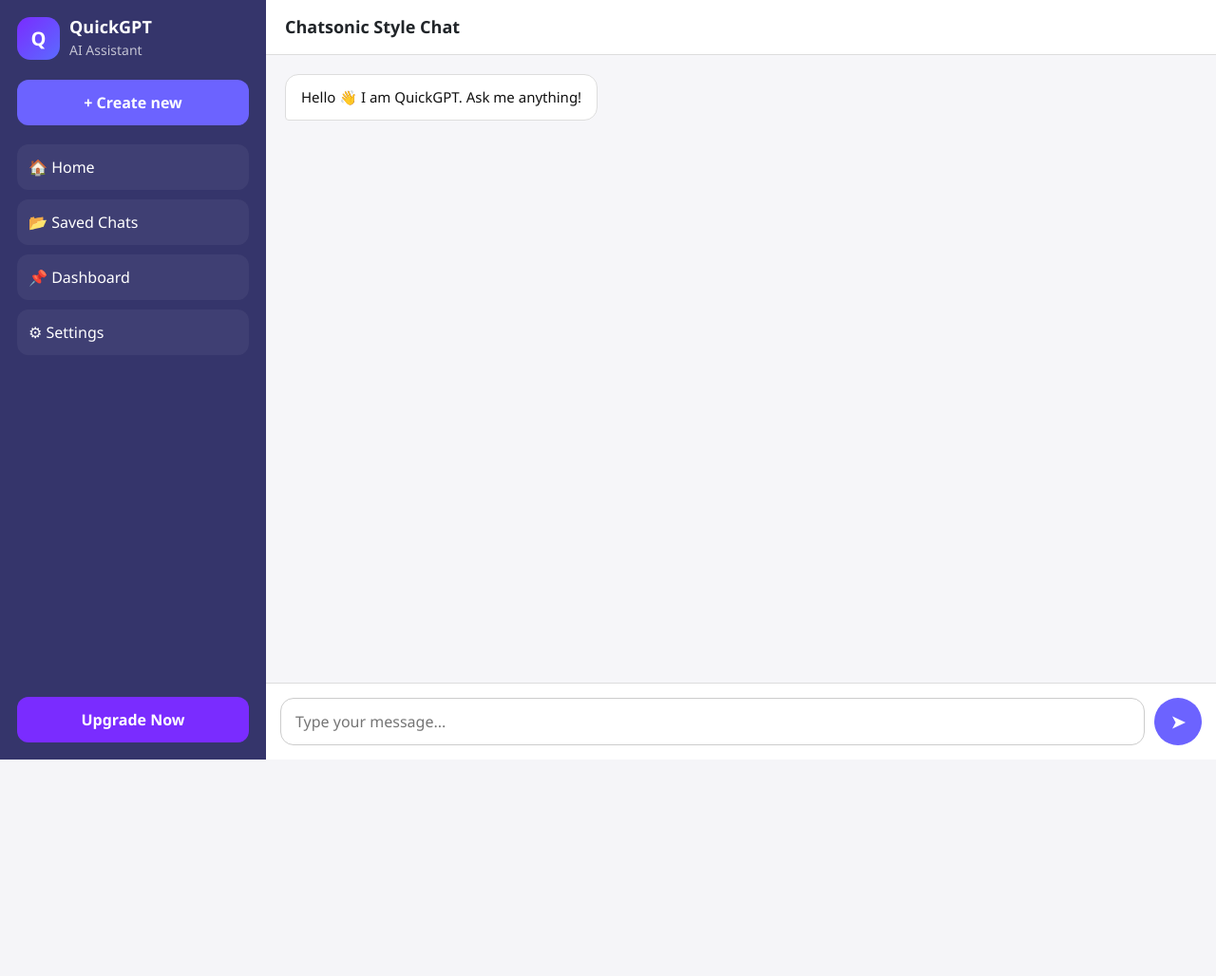
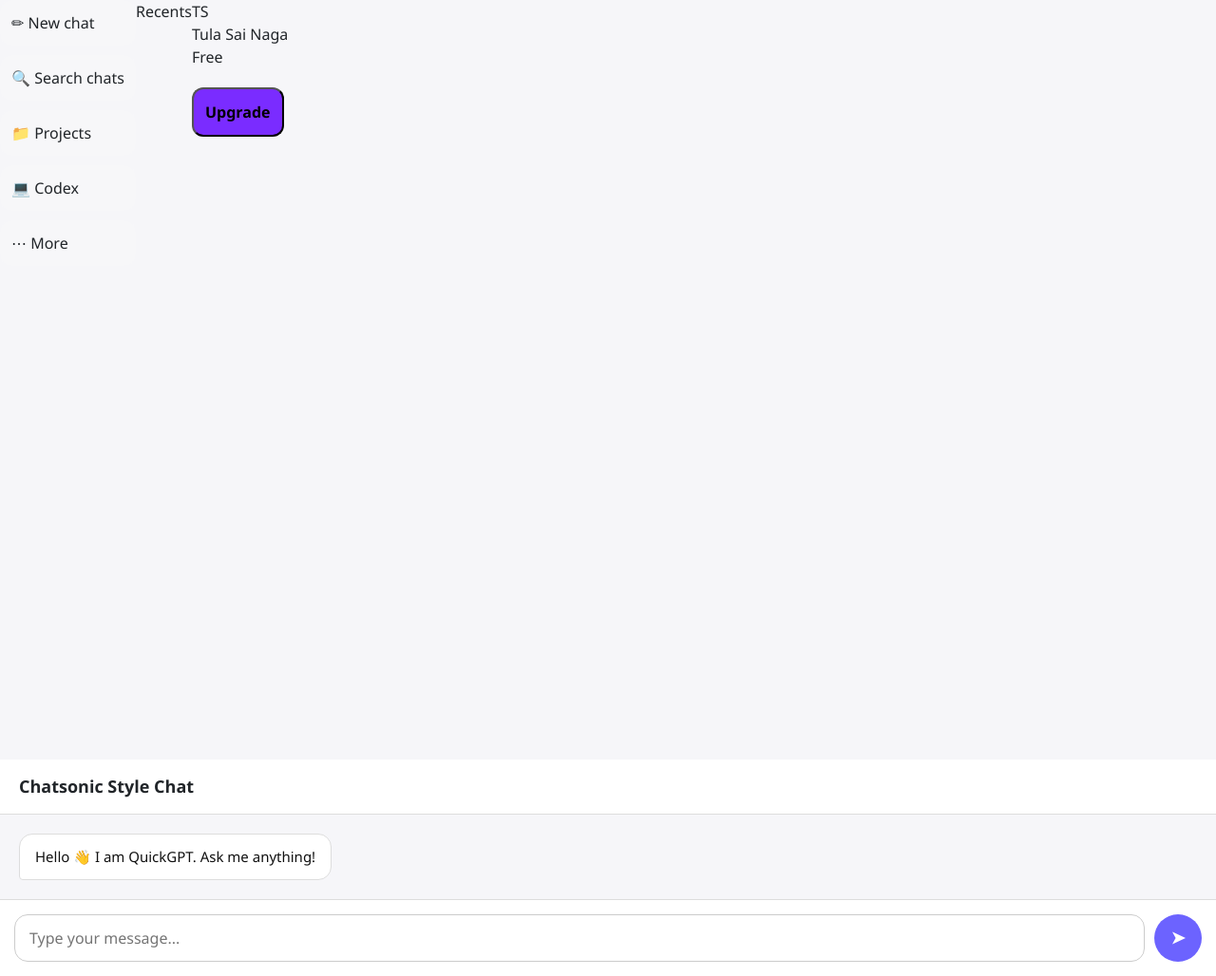
Before and after one commit to Siri2156/Chatbot, a Flask app: page /chatbot in a window 1280 px wide. Shown: the whole page at 95% size. Before the commit the page ends 800 px from the top, so only its background shows below. Run offline with Flask 3, Linux system fonts and the light colour scheme.

Commit message:
initial commit

```diff
--- a/templates/chat.html
+++ b/templates/chat.html
@@ -205,26 +205,57 @@
   <div class="main">
 
     <!-- Sidebar -->
-    <div class="sidebar">
-      <div class="brand">
-        <div class="brand-logo">Q</div>
-        <div>
-          <h3>QuickGPT</h3>
-          <small style="opacity:0.7;">AI Assistant</small>
-        </div>
+    <div class="sidebar-menu">
+      <div class="menu-item active">
+        <span class="icon">✏</span>
+        <span>New chat</span>
       </div>
 
-      <button class="new-btn" onclick="clearChat()">+ Create new</button>
-
-      <div class="menu">
-        <div class="menu-item">🏠 Home</div>
-        <div class="menu-item">📂 Saved Chats</div>
-        <div class="menu-item">📌 Dashboard</div>
-        <div class="menu-item">⚙ Settings</div>
+      <div class="menu-item">
+        <span class="icon">🔍</span>
+        <span>Search chats</span>
       </div>
 
-      <div class="upgrade-btn">Upgrade Now</div>
+      <div class="menu-item">
+        <span class="icon">📁</span>
+        <span>Projects</span>
+      </div>
+
+      <div class="menu-item">
+        <span class="icon">💻</span>
+        <span>Codex</span>
+      </div>
+
+      <div class="menu-item">
+        <span class="icon">⋯</span>
+        <span>More</span>
+      </div>
     </div>
+
+    <div class="recent-title">Recents</div>
+    <div class="recent-list">
+  {% for chat in recent_chats %}
+    <a href="/load_chat/{{chat.id}}" style="text-decoration:none;">
+      <div class="recent-item {% if active_chat_id == chat.id %}selected{% endif %}">
+        {{chat.title}}
+      </div>
+    </a>
+  {% endfor %}
+</div>
+
+    <!-- Bottom -->
+  <div class="sidebar-bottom">
+    <div class="profile">
+      <div class="avatar">TS</div>
+      <div class="profile-info">
+        <div class="name">Tula Sai Naga</div>
+        <div class="plan">Free</div>
+      </div>
+      <button class="upgrade-btn">Upgrade</button>
+    </div>
+  </div>
+
+</div>
 
     <!-- Chat Area -->
     <div class="chat-area">
```
